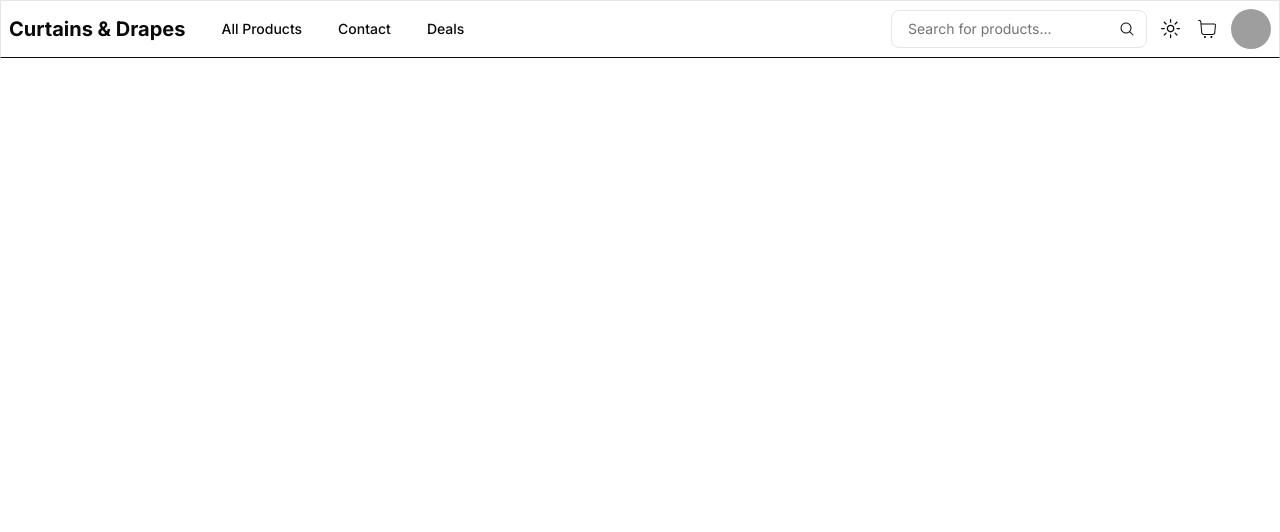
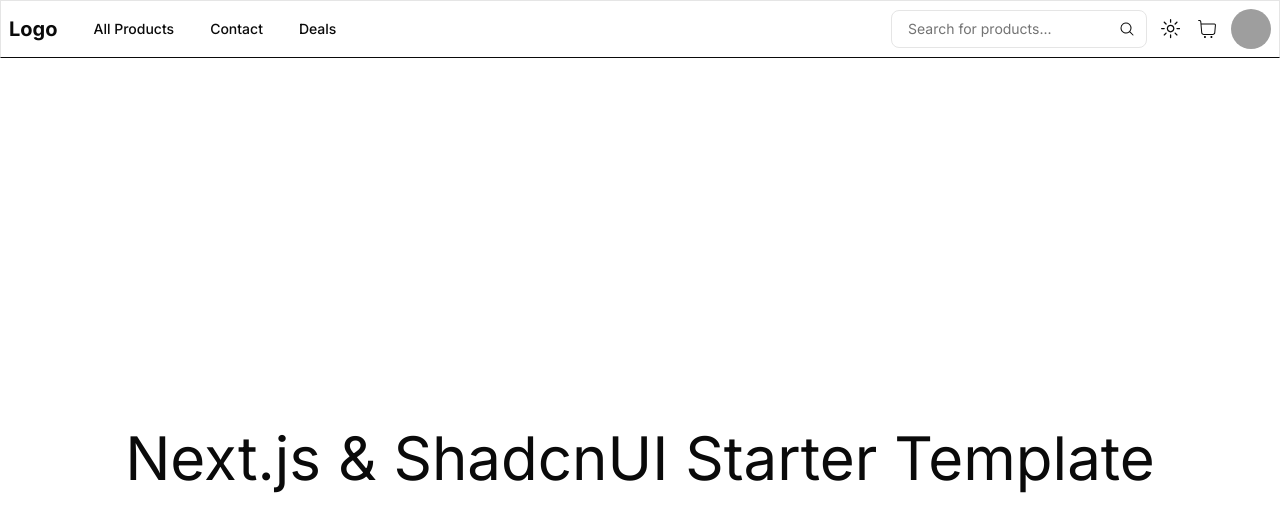
Before and after one commit to frustrated018/curtains-and-drapes, a Next.js app: page / in a window 1280 px wide. Shown: the top 532 px of the page. Built offline with nearby package versions, Linux system fonts and the light colour scheme; grey boxes are pictures that could not be loaded.

Commit message:
Changing logo
changed all the previous logos with the text 'Logo'
Also added the text nextjs starter template in the home page

```diff
--- a/src/app/login/page.jsx
+++ b/src/app/login/page.jsx
@@ -30,15 +30,16 @@ const Login = () => {
             className="hidden dark:block opacity-50"
           />
           {/* //! Text  */}
-
+          {/* //!LOGO */}
           <Link href="/" className="text-3xl font-bold absolute top-10 left-10">
-            Curtains & Drapes
+            Logo
           </Link>
 
           <div className="absolute bottom-10 left-10">
             <p className="w-[80%] text-lg font-semibold">
-              Unlock a world of comfort and style. Join us to discover the
-              finest home essentials for a truly inviting space.
+              Lorem ipsum dolor sit amet consectetur adipisicing elit. Quae sunt
+              illum suscipit ex velit quidem, ducimus ratione quos totam soluta
+              saepe, voluptates nulla nesciunt distinctio!
             </p>
           </div>
         </div>
--- a/src/app/page.js
+++ b/src/app/page.js
@@ -4,6 +4,9 @@ export default function Home() {
   return (
     <main>
       <MainNav />
+      <section className="h-screen flex flex-col justify-center items-center">
+        <h2 className="text-6xl">Next.js & ShadcnUI Starter Template</h2>
+      </section>
     </main>
   );
 }
--- a/src/app/sign-up/page.jsx
+++ b/src/app/sign-up/page.jsx
@@ -30,16 +30,16 @@ const SignUp = () => {
             className="hidden dark:block opacity-50"
           />
           {/* //! Text  */}
-
+          {/* //!LOGO */}
           <Link href="/" className="text-3xl font-bold absolute top-10 left-10">
-            Curtains & Drapes
+            Logo
           </Link>
 
           <div className="absolute bottom-10 left-10">
             <p className="w-[80%] text-lg font-semibold">
-              Transform your home with our exquisite collection of curtains,
-              drapes, mattresses, pillows, and more. Sign up now for exclusive
-              deals!
+              Lorem ipsum dolor sit amet consectetur adipisicing elit. Maxime
+              vitae perferendis esse explicabo sit rem voluptatem qui deleniti
+              ullam aliquam velit, necessitatibus est distinctio.
             </p>
           </div>
         </div>
--- a/src/components/main-navbar/mainNav.jsx
+++ b/src/components/main-navbar/mainNav.jsx
@@ -32,7 +32,7 @@ const MainNav = () => {
             href="/"
             className=" order-2 lg:order-1 text-xl font-bold hidden md:block"
           >
-            Curtains & Drapes
+            Logo
           </Link>
 
           {/* //! Normal Nav Links */}
```
